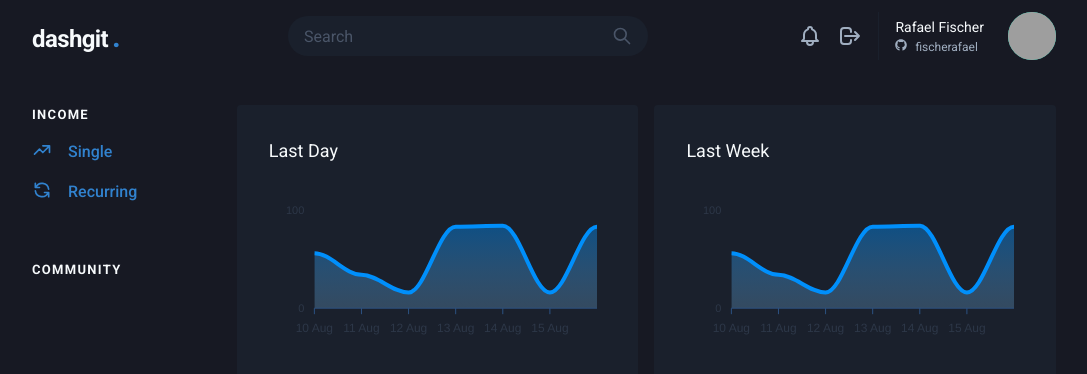
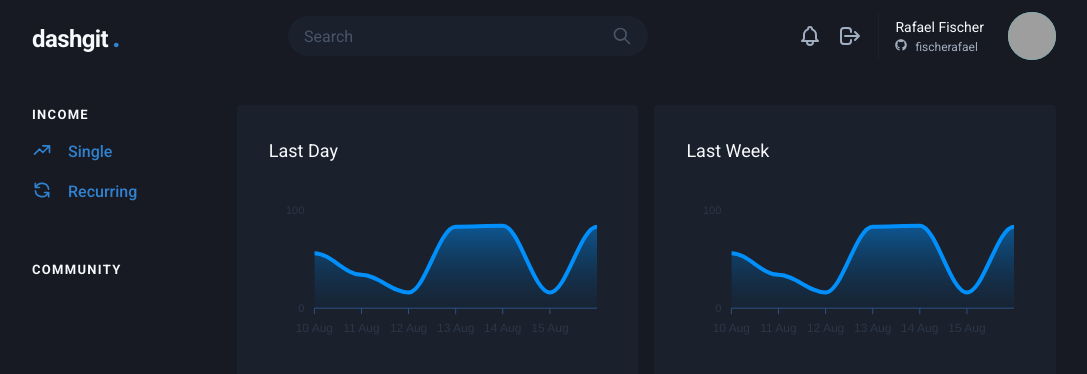
Before and after one commit to fischerafael/dashgo, a Next.js app: page /app in a window 1280 px wide. Shown: the top 374 px of the page, without its empty margins (96-1183 px from the left). Built offline with nearby package versions, Linux system fonts and the light colour scheme; grey boxes are pictures that could not be loaded.

Commit message:
added gradient to charts

```diff
--- a/src/components/molecules/Charts/DailyChart.tsx
+++ b/src/components/molecules/Charts/DailyChart.tsx
@@ -38,7 +38,16 @@ export const Chart = () => {
                 },
                 grid: { show: false },
                 dataLabels: { enabled: false },
-                tooltip: { enabled: false }
+                tooltip: { enabled: false },
+                fill: {
+                    opacity: 0.3,
+                    type: 'gradient',
+                    gradient: {
+                        shade: 'dark',
+                        opacityFrom: 0.7,
+                        opacityTo: 0.3
+                    }
+                }
             }}
             series={series}
             type="area"
```
